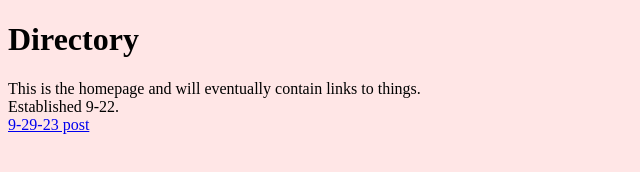
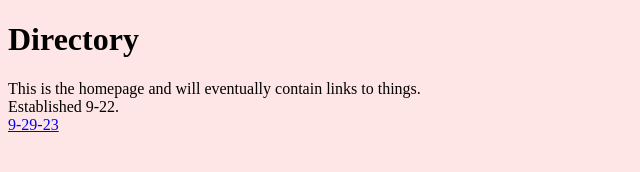
Before and after one commit to davidsposito/davidsposito.github.io, a plain HTML site: page index.html in a window 1280 px wide. Shown: the full height of the page, 0-640 px from the left. Drawn offline with Linux system fonts and the light colour scheme.

Commit message:
Update index.html

```diff
--- a/index.html
+++ b/index.html
@@ -19,7 +19,7 @@
     </header>
     <main>
         <p>This is the homepage and will eventually contain links to things. Established 9-22.</p>
-        <a href="page1.html">9-29-23 post</a>
+        <a href="page1.html">9-29-23</a>
     </main>
 </body>
 </html>
```
